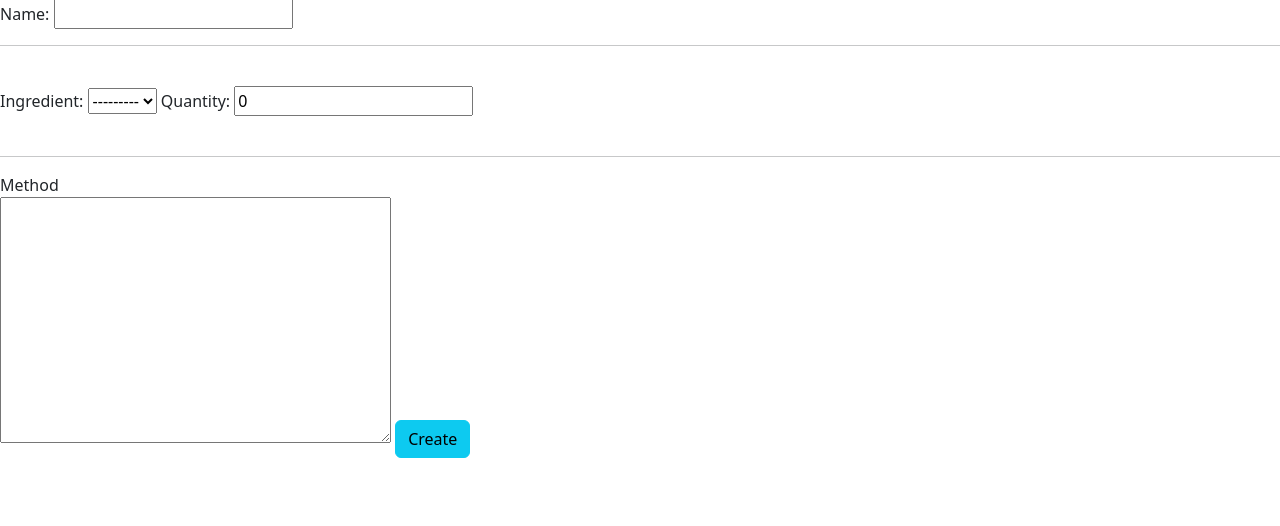
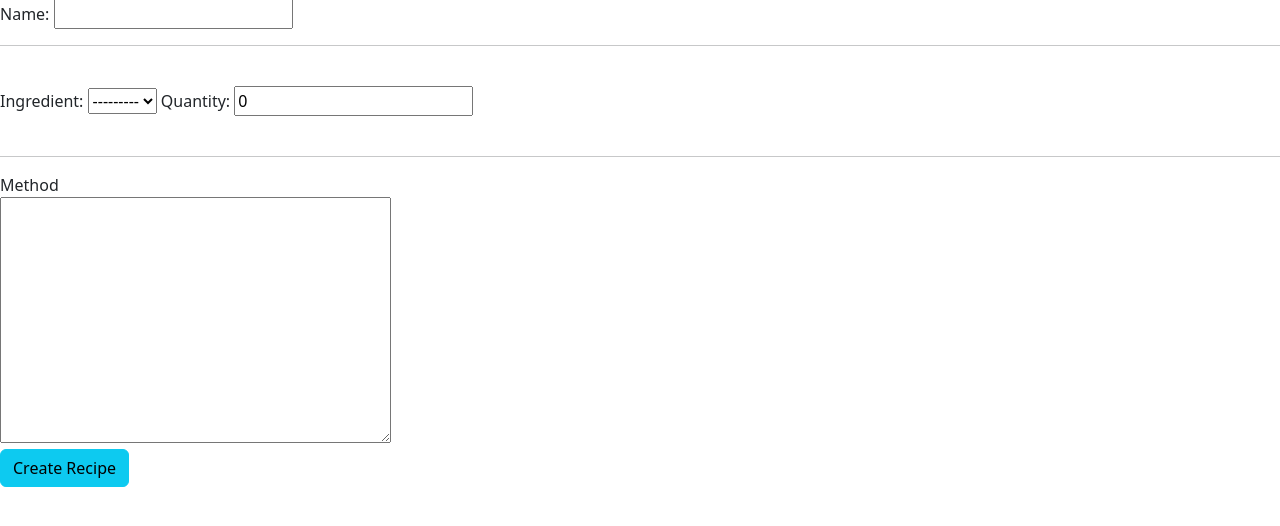
Before and after one commit to jamesrnorman25/meal-planner, a Django app: page /recipes/new in a window 1280 px wide. Shown: the part 113-639 px from the top of the page. Run offline with Django 4.2, Linux system fonts and the light colour scheme; the visitor is signed in with stand-in values (Sample User, id 1); data that the repository does not hold is empty; some libraries are stand-ins or nearby versions.

```diff
--- a/recipe/templates/new_recipe.html
+++ b/recipe/templates/new_recipe.html
@@ -25,7 +25,8 @@
         {{ form.method.label }} <br>
         {{ form.method }}
         {% csrf_token %}
-        <button class="btn btn-info" id="id_submit" type="submit">Create</button>
+        <br>
+        <button class="btn btn-info" id="id_submit" type="submit">Create Recipe</button>
     </form>
 </main>
 <script type="text/javascript">
```
Also changed, not shown: functional_tests/test_recipe.py (+6 -1 lines), recipe/tests/test_models.py (+2 -2 lines).
